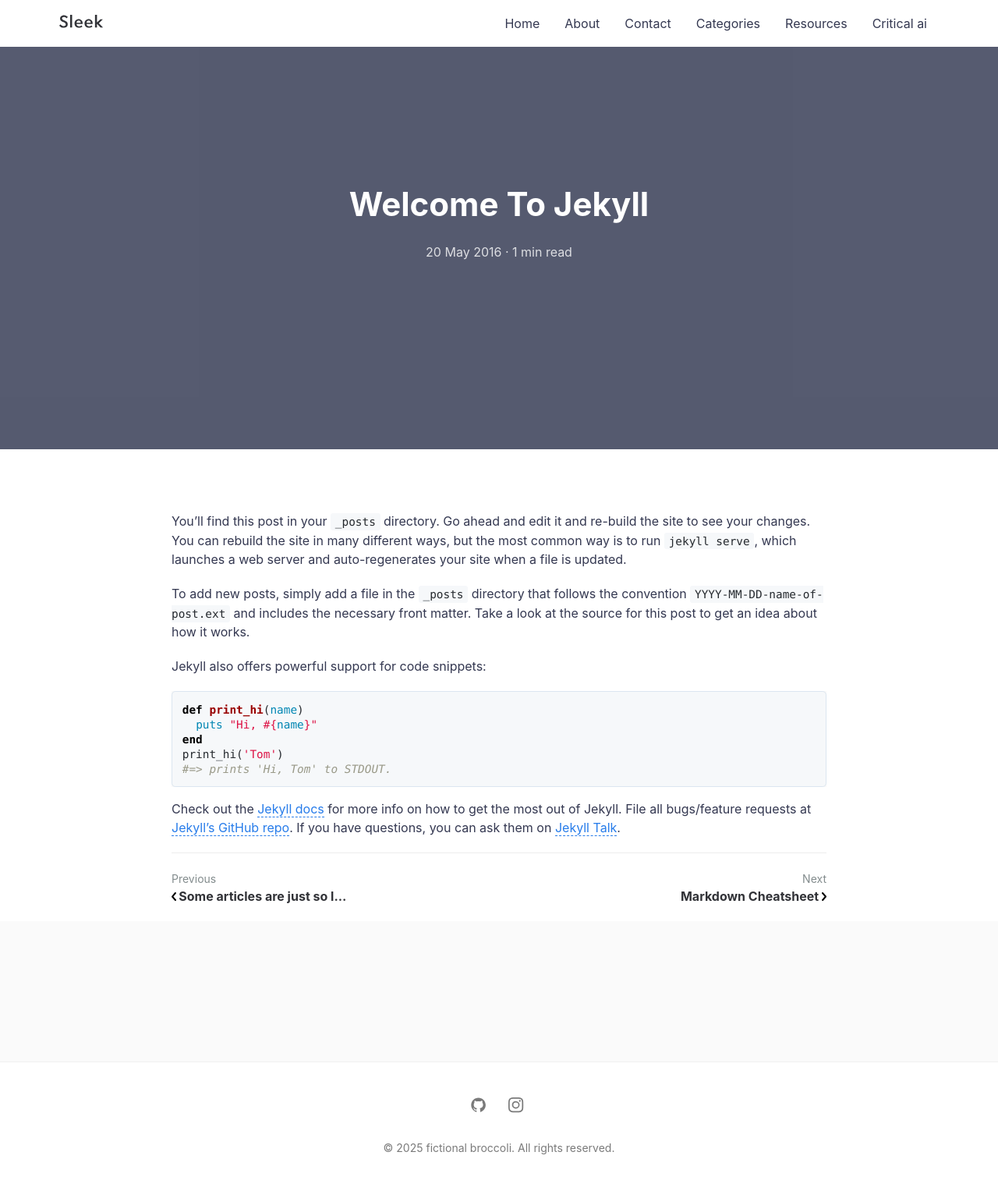
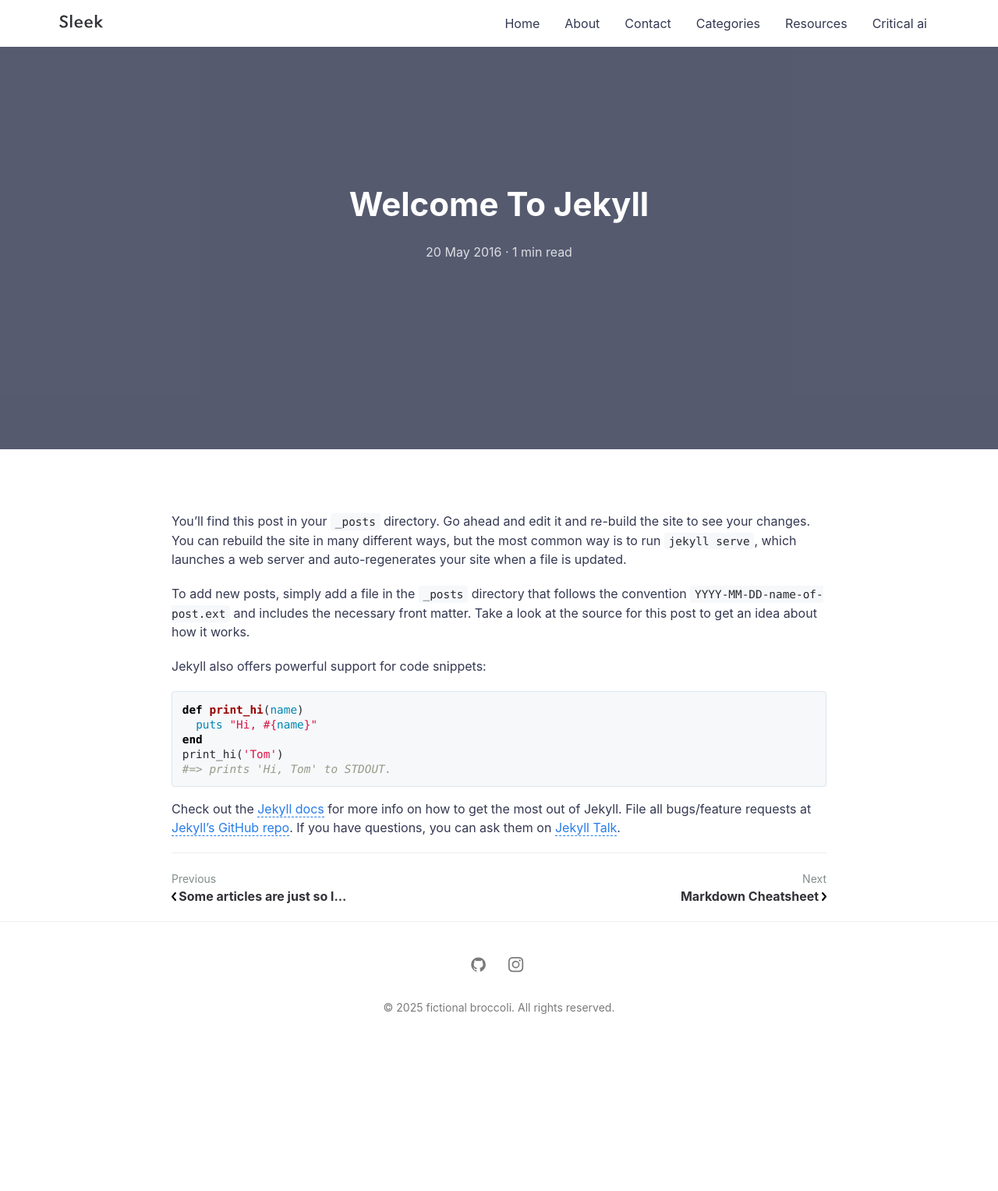
Before and after one commit to technosemiotics/fictional-broccoli, a Jekyll site: the page built from _posts/2016-05-20-welcome-to-jekyll.md, in a window 1280 px wide. Shown: the whole page at 78% size. Built offline with Jekyll 4.4.1, drawn with Linux system fonts in a browser that asks for light colours; comment, search, counter and statistics services are not loaded; after the commit the page ends 1347 px from its top, so only the background shows below that.

Commit message:
hide disqus

```diff
--- a/_config.yml
+++ b/_config.yml
@@ -37,8 +37,8 @@ youtube_username: technosemiotics # replace with your_twitter_username or commen
 github_username:  technosemiotics # replace with your_github_username or comment to remove link from footer
 instagram_username: semiotictechnologies # replace with your_instagram_username or comment to remove link from footer
 
-disqus:
-  shortname: yyy # to enable comments replace with your_disqus_shortname
+# disqus:
+  # shortname: yyy # to enable comments replace with your_disqus_shortname
 
 # google_tag_manager: GTM-XXXXXXX # Uncomment to enable GTM. Replace GTM-XXXXXXX with your GTM container ID
 
```
